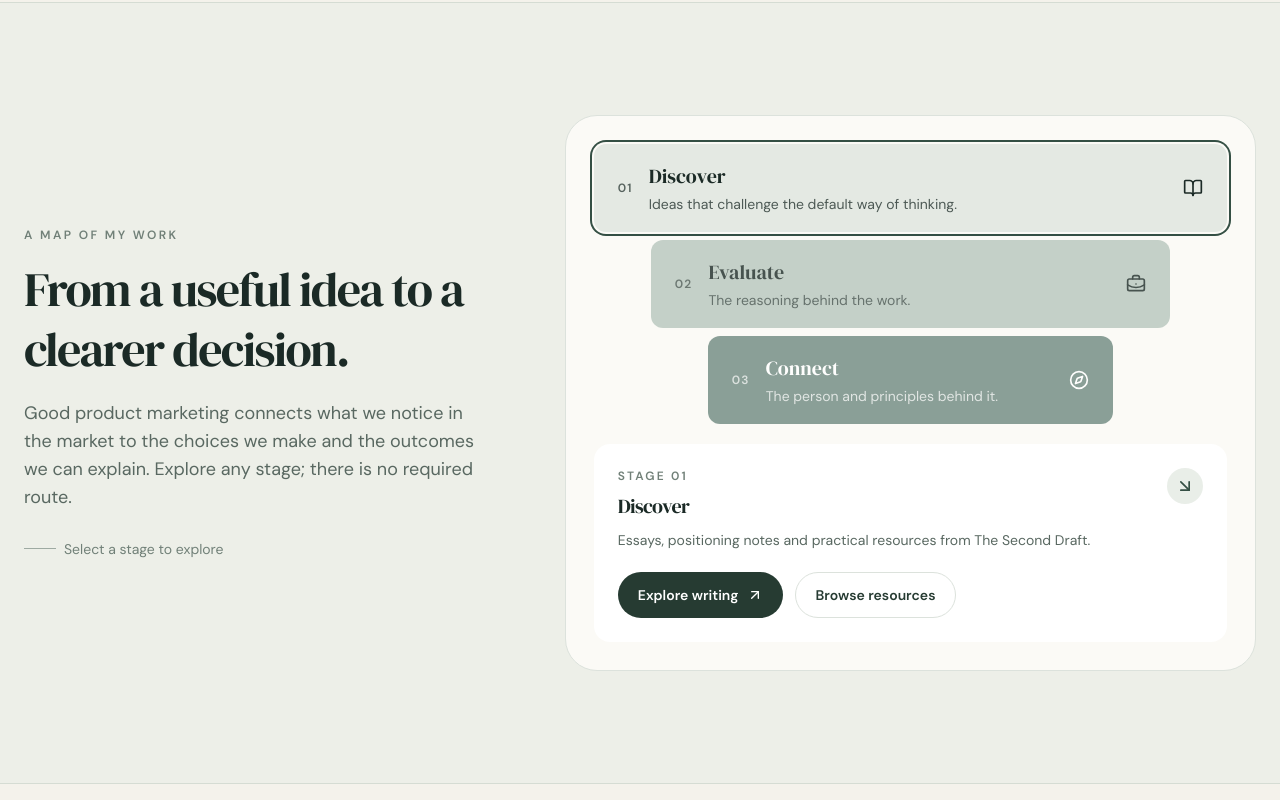
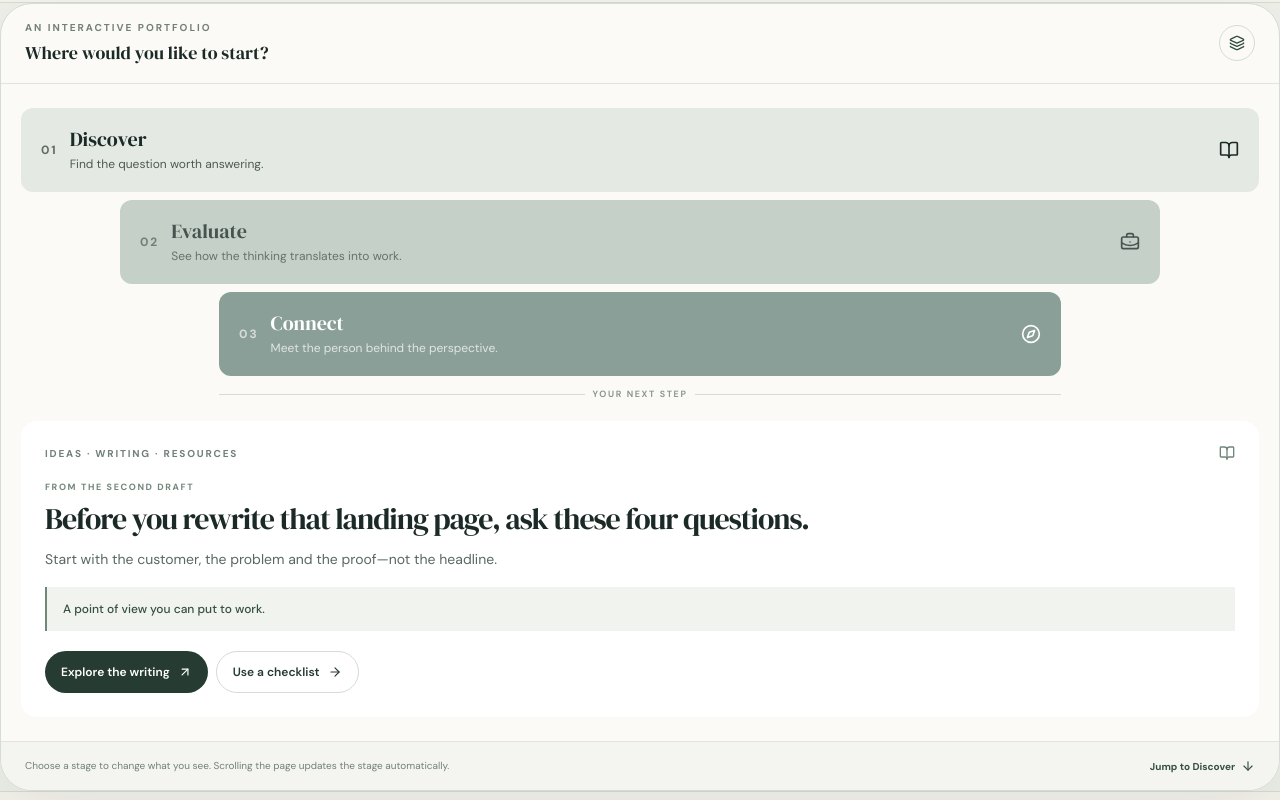
Before and after one commit to akshatjain4377-commits/Akshat-Jain-PMM-Portfolio, a React (Vite) app: page / in a window 1280 px wide. Shown: the part 1120-1920 px from the top of the page. Built offline with nearby package versions, Linux system fonts and the light colour scheme.

Commit message:
Turn funnel into a dynamic portfolio navigation experience

```diff
--- a/src/components/FunnelMap.tsx
+++ b/src/components/FunnelMap.tsx
@@ -1,5 +1,5 @@
 import { useEffect, useState } from 'react';
-import { ArrowDownRight, ArrowUpRight, BookOpen, BriefcaseBusiness, Compass } from 'lucide-react';
+import { ArrowDown, ArrowRight, ArrowUpRight, BookOpen, BriefcaseBusiness, Compass, Layers3 } from 'lucide-react';
 import { Link } from 'react-router-dom';
 
 const stages = [
@@ -7,43 +7,68 @@ const stages = [
     id: 'discover',
     number: '01',
     label: 'Discover',
-    summary: 'Ideas that challenge the default way of thinking.',
+    summary: 'Find the question worth answering.',
+    eyebrow: 'IDEAS · WRITING · RESOURCES',
+    featureLabel: 'FROM THE SECOND DRAFT',
+    featureTitle: 'Before you rewrite that landing page, ask these four questions.',
+    featureBody: 'Start with the customer, the problem and the proof—not the headline.',
+    signal: 'A point of view you can put to work.',
     destination: '/writing',
-    destinationLabel: 'Explore writing',
-    detail: 'Essays, positioning notes and practical resources from The Second Draft.',
+    destinationLabel: 'Explore the writing',
+    secondaryDestination: '/resources',
+    secondaryLabel: 'Use a checklist',
+    width: '100%',
+    surface: '#E4E9E3',
+    foreground: '#1B2A26',
     icon: BookOpen,
-    width: '100%',
-    tone: 'bg-[#E4E9E3] text-[#1B2A26]',
+    sectionLabel: 'Jump to Discover',
   },
   {
     id: 'evaluate',
     number: '02',
     label: 'Evaluate',
-    summary: 'The reasoning behind the work.',
+    summary: 'See how the thinking translates into work.',
+    eyebrow: 'CASE STUDIES · DECISIONS · EVIDENCE',
+    featureLabel: 'PROFESSIONAL EXPERIENCE · BUSINESS STANDARD',
+    featureTitle: 'From a page that ranks to a product that helps people decide.',
+    featureBody: 'Two cross-functional proposals rethought how investors could navigate IPO and company research.',
+    signal: 'Priority search terms: average position 8.2 → 5.0.',
     destination: '/work',
     destinationLabel: 'Explore selected work',
-    detail: 'Problems, customer insights, strategic choices and evidence across selected projects.',
+    secondaryDestination: '/work/business-standard',
+    secondaryLabel: 'Open a case study',
+    width: '84%',
+    surface: '#B7C6BD',
+    foreground: '#1B2A26',
     icon: BriefcaseBusiness,
-    width: '82%',
-    tone: 'bg-[#B7C6BD] text-[#1B2A26]',
+    sectionLabel: 'Jump to Evaluate',
   },
   {
     id: 'connect',
     number: '03',
     label: 'Connect',
-    summary: 'The person and principles behind it.',
+    summary: 'Meet the person behind the perspective.',
+    eyebrow: 'BACKGROUND · APPROACH · CONVERSATION',
+    featureLabel: 'THE THROUGH-LINE',
+    featureTitle: 'SEO → Growth → Product Marketing.',
+    featureBody: 'A career shaped by audience intent, positioning, distribution and turning insights into clearer decisions.',
+    signal: 'Different disciplines. One customer-first lens.',
     destination: '/about',
-    destinationLabel: 'About & experience',
-    detail: 'My background, approach to product marketing and a direct route to get in touch.',
+    destinationLabel: 'Get to know me',
+    secondaryDestination: '/contact',
+    secondaryLabel: 'Start a conversation',
+    width: '68%',
+    surface: '#6F8980',
+    foreground: '#FFFFFF',
     icon: Compass,
-    width: '64%',
-    tone: 'bg-[#6F8980] text-white',
+    sectionLabel: 'Jump to Connect',
   },
-];
+] as const;
 
 export default function FunnelMap() {
   const [active, setActive] = useState('evaluate');
   const selected = stages.find((stage) => stage.id === active) ?? stages[1];
+  const Icon = selected.icon;
 
   useEffect(() => {
     const targets = stages
@@ -66,91 +91,90 @@ export default function FunnelMap() {
     return () => observer.disconnect();
   }, []);
 
-  const exploreStage = (stageId: string) => {
-    setActive(stageId);
-    const section = document.getElementById(stageId);
+  const jumpToStage = () => {
+    const section = document.getElementById(selected.id);
     if (!section) return;
     const reduceMotion = window.matchMedia('(prefers-reduced-motion: reduce)').matches;
     section.scrollIntoView({ behavior: reduceMotion ? 'auto' : 'smooth', block: 'start' });
   };
 
   return (
-    <section aria-labelledby="funnel-heading" className="mx-auto max-w-7xl px-6 py-20 md:py-28">
-      <div className="grid gap-10 lg:grid-cols-[0.8fr_1.2fr] lg:items-center lg:gap-20">
-        <div className="max-w-xl">
-          <p className="mb-4 text-xs font-semibold uppercase tracking-[0.2em] text-[#718078]">A map of my work</p>
-          <h2 id="funnel-heading" className="font-display text-3xl leading-tight tracking-[-0.04em] text-[#1B2A26] md:text-5xl">
-            From a useful idea to a clearer decision.
-          </h2>
-          <p className="mt-5 max-w-lg text-base leading-7 text-[#596861] md:text-lg">
-            Good product marketing connects what we notice in the market to the choices we make and the outcomes we can explain. Explore any stage; there is no required route.
-          </p>
-          <div className="mt-7 flex items-center gap-2 text-sm text-[#718078]">
-            <span className="inline-block h-px w-8 bg-[#9EAAA2]" />
-            Select a stage to explore
+    <div className="w-full">
+      <div className="overflow-hidden rounded-[2rem] border border-[#D5DCD3] bg-[#FBFAF6] shadow-[0_22px_70px_rgba(27,42,38,0.08)]">
+        <div className="flex items-center justify-between gap-3 border-b border-[#E2E5DE] px-5 py-4 md:px-6">
+          <div>
+            <p className="text-[10px] font-bold uppercase tracking-[0.2em] text-[#718078]">An interactive portfolio</p>
+            <p className="mt-1 font-display text-lg text-[#1B2A26]">Where would you like to start?</p>
           </div>
+          <span className="flex h-9 w-9 items-center justify-center rounded-full border border-[#D5DCD3] text-[#344F44]" aria-hidden="true">
+            <Layers3 className="h-4 w-4" />
+          </span>
         </div>
 
-        <div className="rounded-[2rem] border border-[#DCE2DC] bg-[#FBFAF6] p-4 md:p-7">
-          <div className="space-y-2" role="group" aria-label="Explore the portfolio by stage">
+        <div className="px-3 py-5 md:px-5 md:py-6">
+          <div className="space-y-2" role="group" aria-label="Choose a portfolio funnel stage">
             {stages.map((stage) => {
-              const Icon = stage.icon;
+              const StageIcon = stage.icon;
               const isActive = active === stage.id;
               return (
                 <button
                   key={stage.id}
                   type="button"
-                  onClick={() => exploreStage(stage.id)}
+                  onClick={() => setActive(stage.id)}
                   aria-pressed={isActive}
-                  className={`mx-auto flex min-h-[88px] items-center justify-between gap-4 rounded-xl px-4 py-4 text-left transition duration-200 focus-visible:outline focus-visible:outline-2 focus-visible:outline-offset-4 focus-visible:outline-[#344F44] md:px-6 ${stage.tone} ${isActive ? 'ring-2 ring-[#344F44] ring-offset-2 ring-offset-[#FBFAF6]' : 'opacity-80 hover:opacity-100'}`}
-                  style={{ width: stage.width }}
+                  className={`funnel-stage mx-auto flex min-h-[76px] items-center justify-between gap-3 rounded-xl px-4 py-3 text-left focus-visible:outline focus-visible:outline-2 focus-visible:outline-offset-4 focus-visible:outline-[#344F44] md:min-h-[84px] md:px-5 ${isActive ? 'is-active' : 'opacity-80 hover:opacity-100'}`}
+                  style={{ width: stage.width, backgroundColor: stage.surface, color: stage.foreground }}
                 >
-                  <span className="flex min-w-0 items-center gap-3 md:gap-4">
-                    <span className="text-xs font-semibold tracking-widest opacity-70">{stage.number}</span>
+                  <span className="flex min-w-0 items-center gap-3">
+                    <span className="text-[10px] font-bold tracking-[0.16em] opacity-65 md:text-xs">{stage.number}</span>
                     <span className="min-w-0">
-                      <span className="block font-display text-lg md:text-xl">{stage.label}</span>
-                      <span className="mt-1 block text-xs leading-5 opacity-75 md:text-sm">{stage.summary}</span>
+                      <span className="block font-display text-lg leading-tight md:text-xl">{stage.label}</span>
+                      <span className="mt-1 block text-[10px] leading-4 opacity-75 md:text-xs">{stage.summary}</span>
                     </span>
                   </span>
-                  <Icon className="h-5 w-5 shrink-0" aria-hidden="true" />
+                  <StageIcon className="h-4 w-4 shrink-0 md:h-5 md:w-5" aria-hidden="true" />
                 </button>
               );
             })}
           </div>
 
-          <div className="mt-5 rounded-2xl bg-white p-5 md:p-6" aria-live="polite">
-            <div className="flex items-start justify-between gap-4">
-              <div>
-                <p className="text-xs font-semibold uppercase tracking-[0.18em] text-[#718078]">Stage {selected.number}</p>
-                <h3 className="mt-2 font-display text-xl text-[#1B2A26]">{selected.label}</h3>
-                <p className="mt-2 max-w-xl text-sm leading-6 text-[#596861]">{selected.detail}</p>
-              </div>
-              <span className="rounded-full bg-[#E9EEE8] p-2 text-[#344F44]">
-                <ArrowDownRight className="h-5 w-5" aria-hidden="true" />
-              </span>
+          <div className="mx-auto mt-3 flex w-[68%] items-center justify-center gap-2 text-[9px] font-semibold uppercase tracking-[0.18em] text-[#829187]" aria-hidden="true">
+            <span className="h-px flex-1 bg-[#D5DCD3]" />
+            Your next step
+            <span className="h-px flex-1 bg-[#D5DCD3]" />
+          </div>
+
+          <div key={selected.id} className="funnel-detail mt-5 rounded-2xl bg-white p-5 md:p-6" aria-live="polite">
+            <div className="flex items-center justify-between gap-3">
+              <p className="text-[9px] font-bold uppercase tracking-[0.18em] text-[#718078] md:text-[10px]">{selected.eyebrow}</p>
+              <Icon className="h-4 w-4 shrink-0 text-[#71877A]" aria-hidden="true" />
             </div>
-            <div className="mt-5 flex flex-wrap gap-3">
-              <Link
-                to={selected.destination}
-                className="inline-flex items-center gap-2 rounded-full bg-[#263B32] px-5 py-3 text-sm font-semibold text-white transition hover:bg-[#3A5548] focus-visible:outline focus-visible:outline-2 focus-visible:outline-offset-2 focus-visible:outline-[#344F44]"
-              >
-                {selected.destinationLabel}
-                <ArrowUpRight className="h-4 w-4" aria-hidden="true" />
+            <p className="mt-5 text-[9px] font-bold uppercase tracking-[0.18em] text-[#71877A]">{selected.featureLabel}</p>
+            <h3 className="mt-2 font-display text-2xl leading-[1.08] tracking-[-0.035em] text-[#1B2A26] md:text-3xl">
+              {selected.featureTitle}
+            </h3>
+            <p className="mt-3 text-sm leading-6 text-[#596861]">{selected.featureBody}</p>
+            <div className="mt-4 border-l-2 border-[#71877A] bg-[#F1F3EE] px-4 py-3 text-xs font-medium leading-5 text-[#344F44]">
+              {selected.signal}
+            </div>
+            <div className="mt-5 flex flex-wrap gap-2">
+              <Link to={selected.destination} className="inline-flex items-center gap-2 rounded-full bg-[#263B32] px-4 py-3 text-xs font-semibold text-white transition hover:bg-[#3A5548] focus-visible:outline focus-visible:outline-2 focus-visible:outline-offset-2 focus-visible:outline-[#344F44]">
+                {selected.destinationLabel} <ArrowUpRight className="h-3.5 w-3.5" aria-hidden="true" />
               </Link>
-              {selected.id === 'discover' && (
-                <Link to="/resources" className="inline-flex items-center gap-2 rounded-full border border-[#DCE2DC] px-5 py-3 text-sm font-semibold text-[#263B32] transition hover:bg-[#F1F3EE]">
-                  Browse resources
-                </Link>
-              )}
-              {selected.id === 'connect' && (
-                <Link to="/contact" className="inline-flex items-center gap-2 rounded-full border border-[#DCE2DC] px-5 py-3 text-sm font-semibold text-[#263B32] transition hover:bg-[#F1F3EE]">
-                  Contact me
-                </Link>
-              )}
+              <Link to={selected.secondaryDestination} className="inline-flex items-center gap-2 rounded-full border border-[#D5DCD3] px-4 py-3 text-xs font-semibold text-[#263B32] transition hover:bg-[#F4F6F1]">
+                {selected.secondaryLabel} <ArrowRight className="h-3.5 w-3.5" aria-hidden="true" />
+              </Link>
             </div>
           </div>
         </div>
+
+        <div className="flex items-center justify-between gap-3 border-t border-[#E2E5DE] bg-[#F4F5F0] px-5 py-4 md:px-6">
+          <p className="max-w-[70%] text-[10px] leading-4 text-[#718078]">Choose a stage to change what you see. Scrolling the page updates the stage automatically.</p>
+          <button type="button" onClick={jumpToStage} className="inline-flex shrink-0 items-center gap-1.5 text-[10px] font-bold text-[#344F44] transition hover:text-[#71877A]">
+            {selected.sectionLabel} <ArrowDown className="h-3.5 w-3.5" aria-hidden="true" />
+          </button>
+        </div>
       </div>
-    </section>
+    </div>
   );
 }
```
